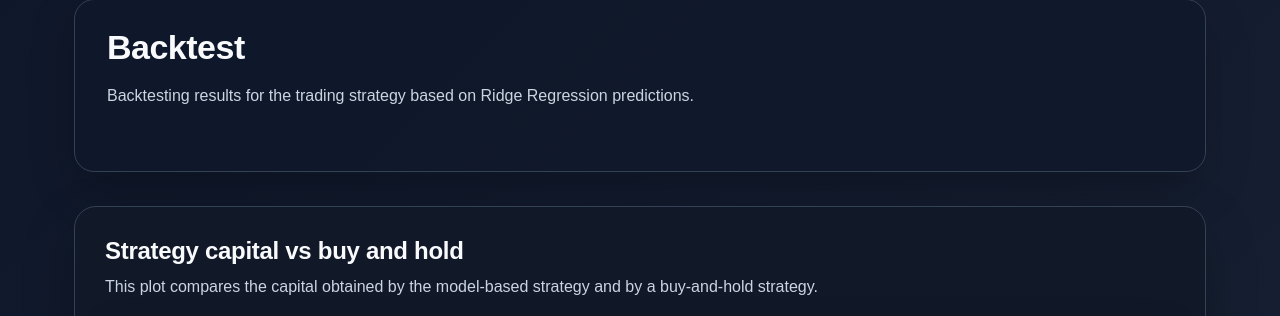
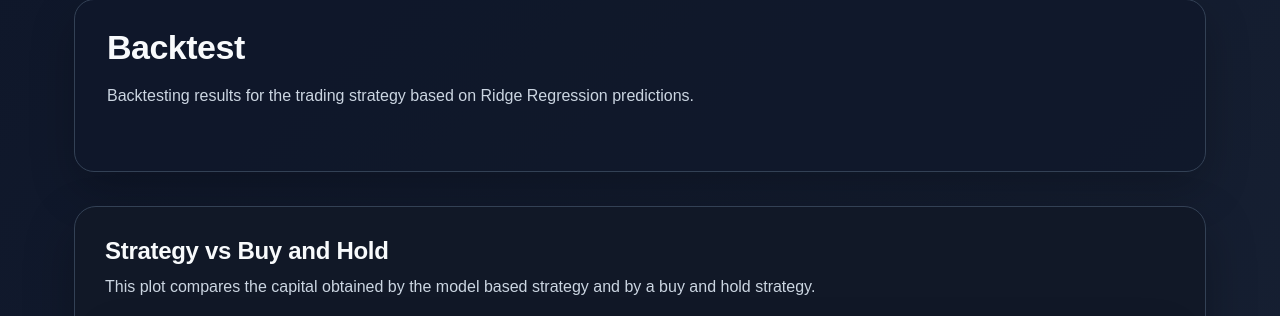
Before and after one commit to prigno/stock-price-movement-prediction, a Flask app: template app/templates/backtest.html in a window 1280 px wide. Shown: the part 45-361 px from the top of the page. Run offline with Flask 3, Linux system fonts and the light colour scheme; the template is opened without the code that fills it, so the values that code supplies are empty.

Commit message:
Update names of graphics and modify their descriptions.

```diff
--- a/app/templates/backtest.html
+++ b/app/templates/backtest.html
@@ -13,8 +13,8 @@
         </section>
 
         <section class="plot-card">
-            <h2>Strategy capital vs buy and hold</h2>
-            <p class="plot-description">This plot compares the capital obtained by the model-based strategy and by a buy-and-hold strategy.</p>
+            <h2>Strategy vs Buy and Hold</h2>
+            <p class="plot-description">This plot compares the capital obtained by the model based strategy and by a buy and hold strategy.</p>
             <img
                 src="{{ url_for('static', filename=image_paths.capital_comparison) }}"
                 alt="Backtest capital comparison plot"
@@ -22,10 +22,10 @@
         </section>
 
         <section class="plot-card">
-            <h2>Market return distribution by signal</h2>
-            <p class="plot-description">This violinplot compares the real next-day market returns when the strategy is invested and when it is not invested.</p>
+            <h2>Market return distribution</h2>
+            <p class="plot-description">This violinplot compares the real next-day market returns when the capital is invested and when it is not invested.</p>
             <img
-                src="{{ url_for('static', filename=image_paths.market_return_violinplot) }}"
+                src="{{ url_for('static', filename=image_paths.market_return) }}"
                 alt="Backtest return violinplot"
             >
         </section>
```
